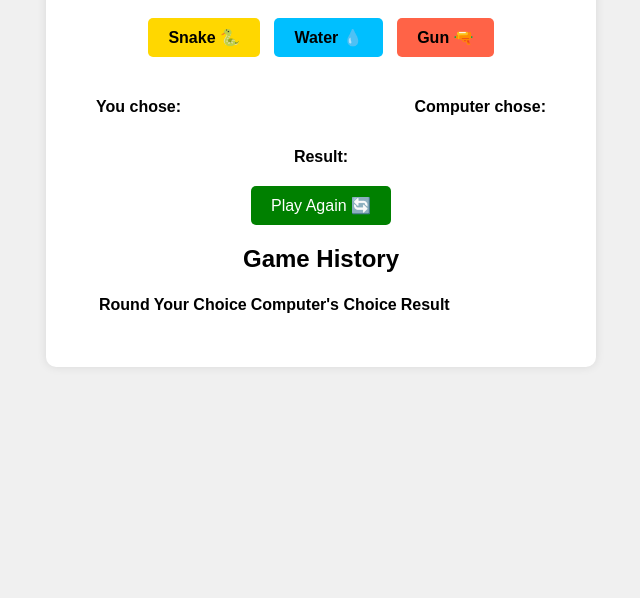
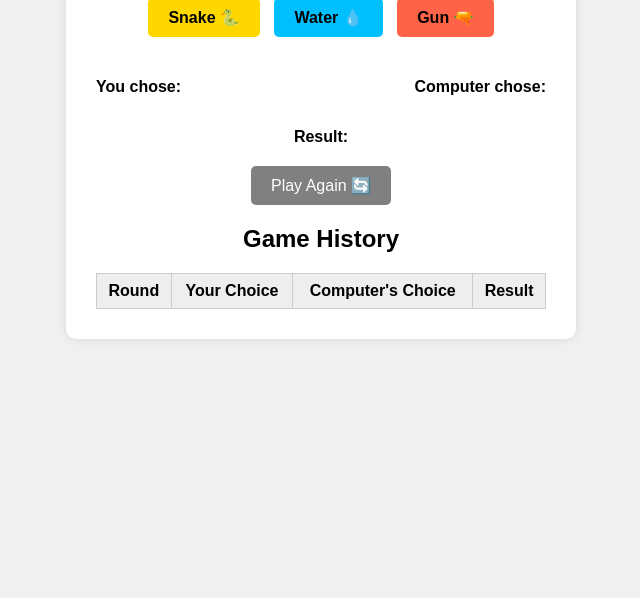
Before and after one commit to AbGaming925/Snake-Water-Gun-Game, a plain HTML site: page index.html in a window 1280 px wide. Shown: the part 202-800 px from the top of the page, without its empty margins (319-959 px from the left). Drawn offline with Linux system fonts and the light colour scheme.

Commit message:
Update style.css

```diff
--- a/style.css
+++ b/style.css
@@ -5,10 +5,10 @@ body {
 }
 
 .game-container {
-    width: 450px; /* Increased width */
+    width: 450px;
     margin: 50px auto;
     background: white;
-    padding: 50px;
+    padding: 30px;
     border-radius: 10px;
     box-shadow: 0 0 10px rgba(0, 0, 0, 0.1);
 }
@@ -41,10 +41,6 @@ body {
     font-weight: bold;
 }
 
-.centre-align {
-    text-align: center;
-}
-
 #playAgain {
     display: block;
     margin: 20px auto;
@@ -56,3 +52,27 @@ body {
     border-radius: 5px;
     cursor: pointer;
 }
+
+#playAgain:disabled {
+    background: gray;
+    cursor: not-allowed;
+}
+
+.history-container {
+    margin-top: 20px;
+}
+
+table {
+    width: 100%;
+    border-collapse: collapse;
+}
+
+th, td {
+    border: 1px solid #ccc;
+    padding: 8px;
+    text-align: center;
+}
+
+th {
+    background-color: #eee;
+}
```
